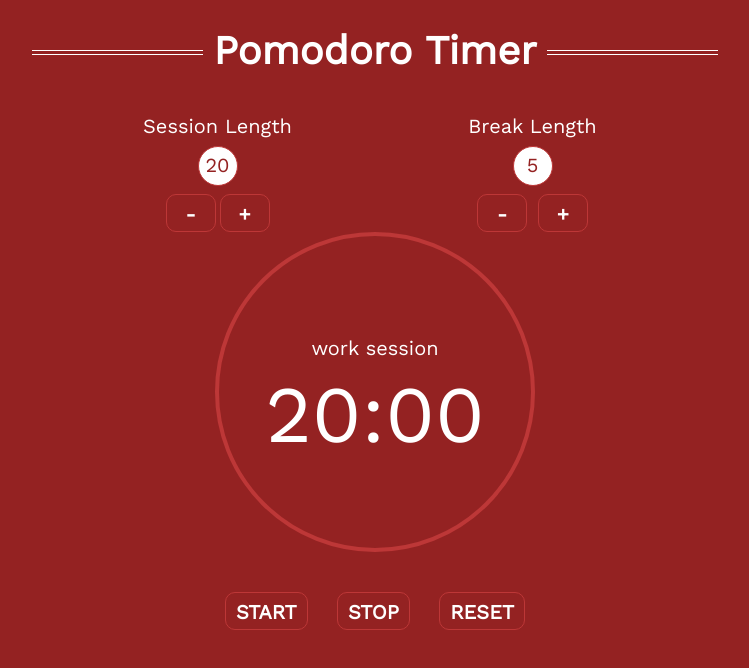
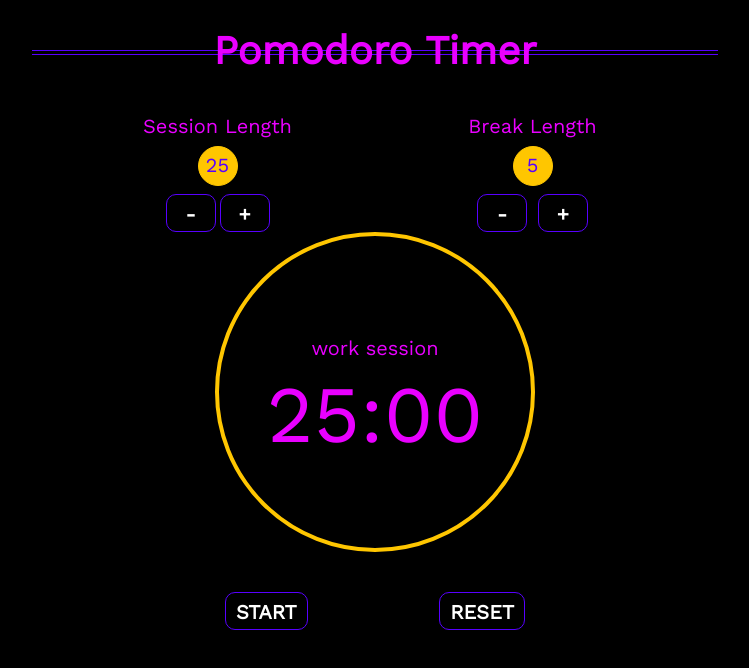
Before and after one commit to ahmettopak/PomodoroWeb, a plain HTML site: page index.html in a window 1280 px wide. Shown: the whole page, without its empty margins (265-1014 px from the left). Drawn offline with nearby package versions, Linux system fonts and the light colour scheme.

Commit message:
Fix start and reset buttons

```diff
--- a/index.html
+++ b/index.html
@@ -3,7 +3,7 @@
 
 <head>
   <meta charset="UTF-8">
-  <title>Pomodoro Timer</title>
+  <title>Pomodoro</title>
   <link rel="stylesheet" href="https://cdnjs.cloudflare.com/ajax/libs/normalize/5.0.0/normalize.min.css">
   <link rel='stylesheet' href='https://fonts.googleapis.com/css?family=Work+Sans'>
   <link rel="stylesheet" href="./style.css">
@@ -37,8 +37,8 @@
       </div>
       <div id="button-container">
         <button type="button" id="start-session">Start</button>
-        <button type="button" id="stop-session">Stop</button>
-        <button type="button" id="reset-session">Reset</button>
+        <button type="button" id="stop-session">Reset</button>
+        <!-- <button type="button" id="reset-session">Reset</button> -->
       </div>
     </div>
   </div>
--- a/script.js
+++ b/script.js
@@ -26,15 +26,16 @@ var pomodoro = {
     // Countdown
     this.countdownDisplay = document.getElementById("countdown");
     this.typeDisplay = document.getElementById("type");
-    this.resetCountdownBtn = document.getElementById("reset-session");
+    //this.resetCountdownBtn = document.getElementById("reset-session");
     this.stopCountdownBtn = document.getElementById("stop-session");
     this.startCountdownBtn = document.getElementById("start-session");
     this.countdownContainer = document.getElementById("countdown-container");
+    startCountdownText = document.getElementById("start-session");
   },
   timerVariables: function () {
 
     // Initial Length values
-    this.sessionLength = 20;
+    this.sessionLength = 25;
     this.breakLength = 5;
 
     // Define the variable that includes the setinterval method
@@ -57,7 +58,7 @@ var pomodoro = {
 
     // Bind start date to #countdown and countdown buttons
     this.countdownDisplay.onclick = pomodoro.startCountdown;
-    this.resetCountdownBtn.onclick = pomodoro.resetCountdown;
+    //this.resetCountdownBtn.onclick = pomodoro.resetCountdown;
     this.stopCountdownBtn.onclick = pomodoro.stopCountdown;
     this.startCountdownBtn.onclick = pomodoro.startCountdown;
 
@@ -115,7 +116,7 @@ var pomodoro = {
   },
   // Reset variables to initial values
   resetVariables: function () {
-
+    document.getElementById("start-session").innerHTML = "START";
     pomodoro.timeinterval = false;
     pomodoro.workSession = true;
     pomodoro.pausedTime = 0;
@@ -133,17 +134,21 @@ var pomodoro = {
     // countdown
     if (pomodoro.timeinterval !== false) {
       pomodoro.pauseCountdown();
+      document.getElementById("start-session").innerHTML = "START";
     } else {
       // Set start and end time with system time and convert to
       // miliseconds to correctly meassure time ellapsed
       pomodoro.startTime = new Date().getTime();
+      document.getElementById("start-session").innerHTML = "PAUSE";
 
       // Check if pomodoro has just been unpaused
       if (pomodoro.timePaused === false) {
         pomodoro.unPauseCountdown();
+
       } else {
         pomodoro.endTime = pomodoro.startTime + pomodoro.pausedTime;
         pomodoro.timePaused = false;
+
       }
 
       // Run updateCountdown every 990ms to avoid lag with 1000ms,
@@ -165,7 +170,7 @@ var pomodoro = {
     var minutes = Math.floor(difference / 1000 / 60 % 60);
 
     // Add 0 to seconds if less than ten
-    if (seconds < 10) {seconds = "0" + seconds;}
+    if (seconds < 10) { seconds = "0" + seconds; }
 
     // Display remaining minutes and seconds, unless there is less than 1 second
     // left on timer. Then change to next session.
@@ -224,9 +229,6 @@ var pomodoro = {
     clearInterval(pomodoro.timeinterval);
     pomodoro.resetVariables();
 
-    // Restart variables
-    pomodoro.startCountdown();
-
   },
   stopCountdown: function () {
 
@@ -278,7 +280,8 @@ var pomodoro = {
       pomodoro.toggleTimerBtns[i].removeAttribute("title");
     }
 
-  } };
+  }
+};
 
 
 // Initialise on page load
--- a/style.css
+++ b/style.css
@@ -1,4 +1,4 @@
-body {
+/* body {
   font: 20px "work sans", sans-serif;
   color: #fff;
   background: #942222;
@@ -131,4 +131,146 @@ header {
 .break button[disabled] {
   cursor: not-allowed;
   background: #a8b3aa;
+} */
+
+body {
+  font: 20px "work sans", sans-serif;
+  color: #E900FF;
+  background: #000000;
 }
+
+* {
+  box-sizing: border-box;
+  transition: all 0.1s ease-in;
+}
+
+.container {
+  width: 90%;
+  max-width: 700px;
+  margin: 0 auto;
+  text-align: center;
+}
+
+h1 {
+  position: relative;
+
+  margin-bottom: 1em;
+  display: inline-block;
+  padding: 0 10px;
+}
+
+@media (min-width: 700px) {
+  .border:before {
+    content: "";
+    height: 3px;
+    border-top: 1px solid #5800FF;
+    border-bottom: 1px solid #5800FF;
+    position: absolute;
+    width: 200%;
+    top: 50%;
+    left: -50%;
+    z-index: -1;
+  }
+}
+
+.toggle-button-container {
+  width: 50%;
+  float: left;
+}
+
+button {
+  display: inline-block;
+  height: 38px;
+  padding: 0 10px;
+  color: #fff;
+  text-align: center;
+  font-size: 20px;
+  font-weight: 600;
+  line-height: 38px;
+  text-transform: uppercase;
+  text-decoration: none;
+  white-space: nowrap;
+  background-color: transparent;
+  border-radius: 10px;
+  border: 1px solid #5800FF;
+  cursor: pointer;
+}
+
+button:hover {
+  background: #5800FF;
+}
+
+button[disabled] {
+  cursor: not-allowed;
+  background: transparent;
+}
+
+#button-container {
+  max-width: 300px;
+  margin: 0 auto;
+  display: flex;
+  justify-content: space-between;
+}
+
+.toggle-timer {
+  width: 50px;
+  margin: 0 0.1em;
+}
+
+#session-length,
+#break-length {
+  width: 40px;
+  height: 40px;
+  line-height: 37px;
+  margin-bottom: 0.4em;
+  display: inline-block;
+  background: #FFC600;
+  color: #5800FF;
+  border: solid 1px #FFC600;
+  border-radius: 50%;
+}
+
+header {
+  margin-bottom: 0.4em;
+}
+
+#countdown {
+  font-size: 4em;
+  cursor: pointer;
+  text-align: center;
+}
+
+#countdown-container {
+  padding-top: 1em;
+  display: inline-block;
+  text-align: center;
+  margin-bottom: 2em;
+}
+
+@media (min-width: 600px) {
+  #countdown-container {
+    width: 16em;
+    height: 16em;
+    padding-top: 5em;
+    border-radius: 50%;
+    border: 4px solid #FFC600;
+  }
+}
+
+.break {
+  background: #FFC600;
+  border-color: #E900FF !important;
+}
+
+.break button {
+  border-color: #5800FF;
+}
+
+.break button:hover {
+  background: #E900FF;
+}
+
+.break button[disabled] {
+  cursor: not-allowed;
+  background: transparent;
+}
```
